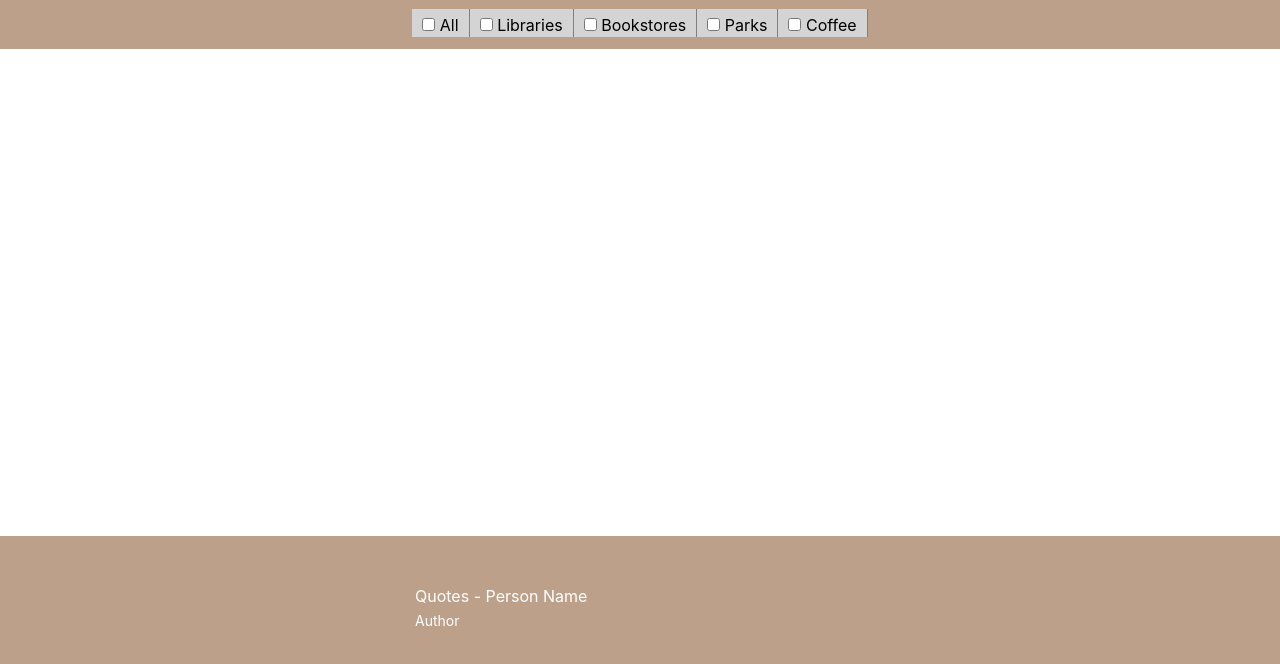
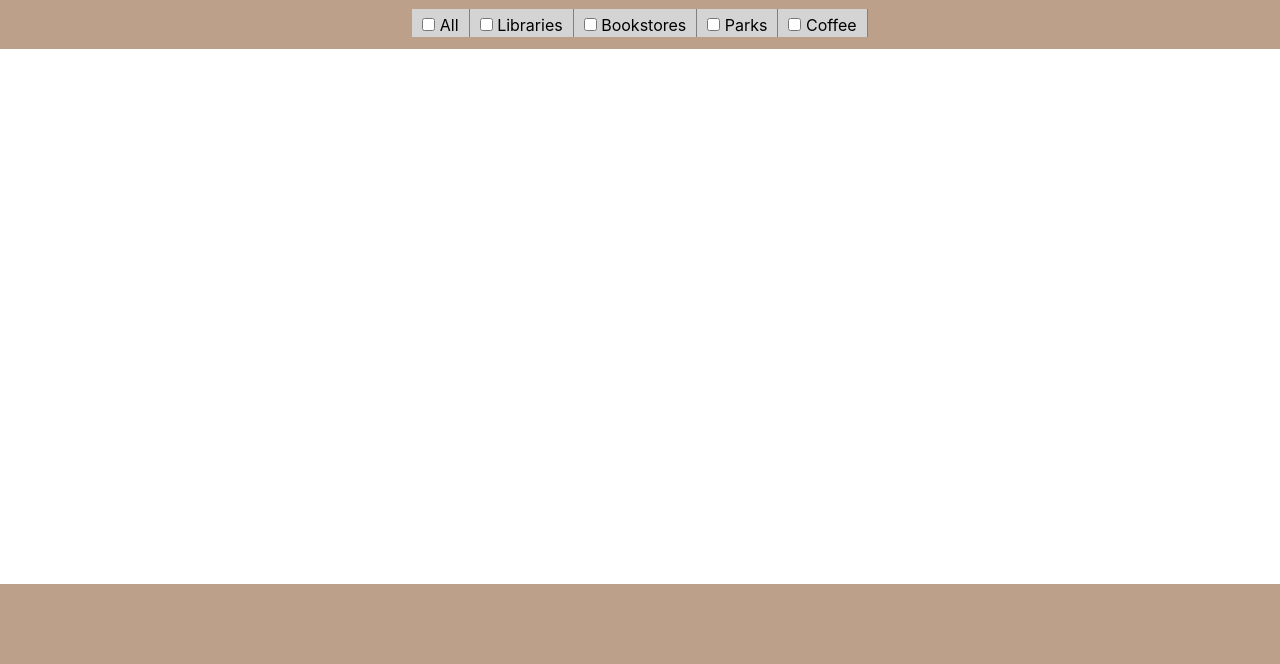
Before and after one commit to WBrooks28/read-n-relax, a plain HTML site: page index.html in a window 1280 px wide. Shown: the part 120-784 px from the top of the page. Drawn offline with nearby package versions, Linux system fonts and the light colour scheme; no server answers.

Commit message:
removed placeholder text

```diff
--- a/index.html
+++ b/index.html
@@ -74,8 +74,8 @@
 		</section>
 		<footer class="section is-flex is-justify-content-center footer-content">
 			<div class="quote-box">
-				<p id="quotes"> Quotes - Person Name</p>
-				<small id="author">Author</small>
+				<p id="quotes"></p>
+				<small id="author"></small>
 				</div>
 		</footer>
 		<script src="./assets/js/script.js"></script>
```
